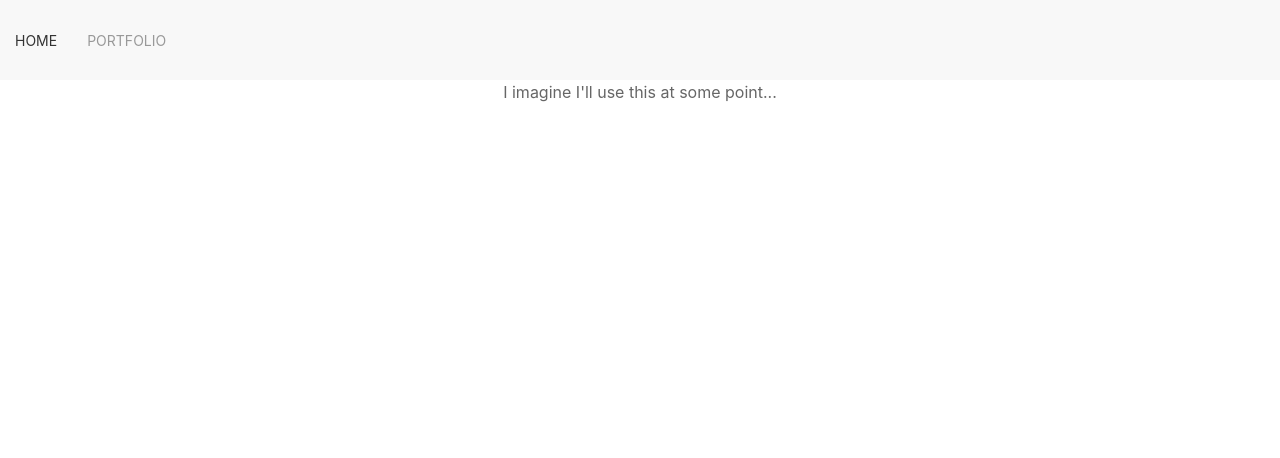
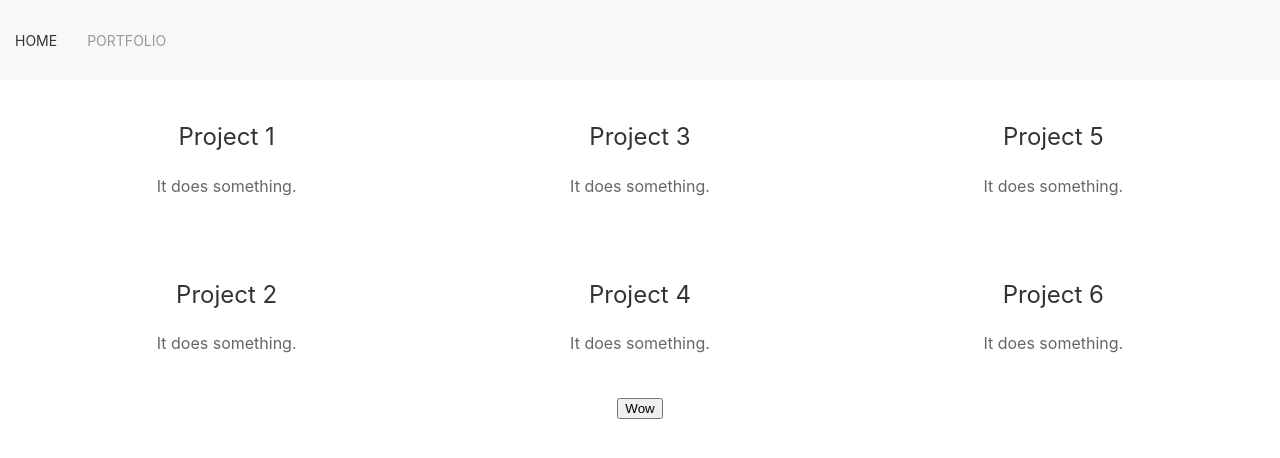
Before and after one commit to BrockSmedley/l8s, a React (Create React App) app: page /portfolio in a window 1280 px wide. Shown: the top 458 px of the page. Built offline with nearby package versions, Linux system fonts and the light colour scheme.

Commit message:
project layout w/ React Hooks + Modal

```diff
--- a/src/pages/Portfolio.jsx
+++ b/src/pages/Portfolio.jsx
@@ -1,9 +1,38 @@
-import React from 'react';
-// import Row from '../components/uikit/Row';
+import React, { useState } from 'react';
+import Row from '../components/uikit/Row';
 
-export default (props) =>
-    <>
+function project(n, setProjectIdx) {
+    return (
+        <div uk-toggle="target: #project-id" className="uk-card uk-card-body uk-link-toggle" onClick={() => { setProjectIdx(n) }}>
+            <h3 className="uk-card-title uk-link-heading"><a href={`#?p=${n}`}>Project {n}</a></h3>
+            <p>It does something.</p>
+        </div>
+    );
+}
 
-        <p>I imagine I'll use this at some point...</p>
+export default (props) => {
+    const [projectIdx, setProjectIdx] = useState(0);
 
-    </>;
+    return (
+        <div className="uk-container">
+            <Row cols={3}>
+                {project(1, setProjectIdx)}
+                {project(2, setProjectIdx)}
+                {project(3, setProjectIdx)}
+                {project(4, setProjectIdx)}
+                {project(5, setProjectIdx)}
+                {project(6, setProjectIdx)}
+            </Row>
+            {/* <!-- This is a button toggling the modal --> */}
+            <button uk-toggle="target: #project-id" type="button">Wow</button>
+
+            {/* <!-- This is the modal --> */}
+            <div id="project-id" uk-modal="true">
+                <div className="uk-modal-dialog uk-modal-body">
+                    <h2 className="uk-modal-title">Modal {projectIdx}</h2>
+                    <button className="uk-modal-close" type="button">Click</button>
+                </div>
+            </div>
+        </div>
+    );
+}
```
